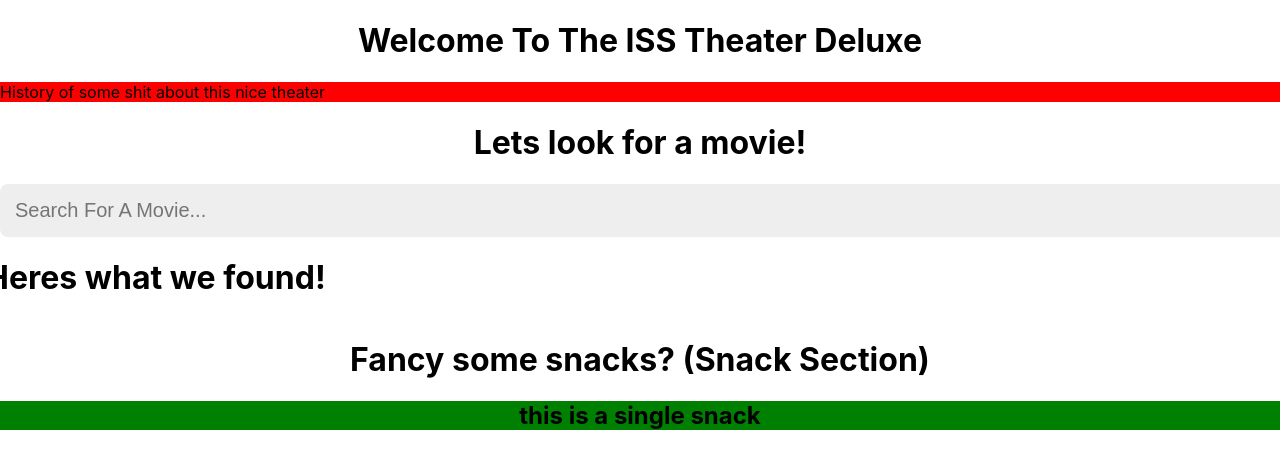
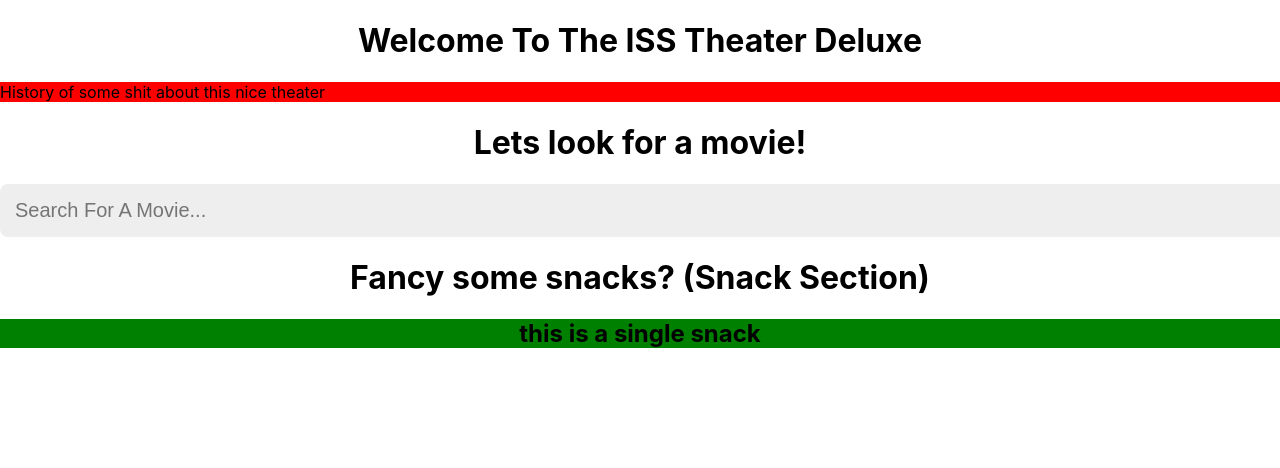
Before and after one commit to ISANCEHZ1994/theater_app_with_Redux, a React (Create React App) app: page / in a window 1280 px wide. Shown: the top 468 px of the page. Built offline with nearby package versions, Linux system fonts and the light colour scheme.

Commit message:
meeting quota

```diff
--- a/src/Components/MovieList.js
+++ b/src/Components/MovieList.js
@@ -20,11 +20,13 @@ import Movie from './Movie';
 export default function MovieList({ results }){
     return(
         <div className='results' >
-            <h1> Heres what we found!</h1>
+            {/* <h1> Heres what we found!</h1> */}
                     <div style={{backgroundColor: 'blue',textAlign: 'center'}}>
             {results.map( result => ( <Movie key={result.imdbID} movie={result} /> )
             )}
                 </div>
+
+
         </div>
     );
 };
```
